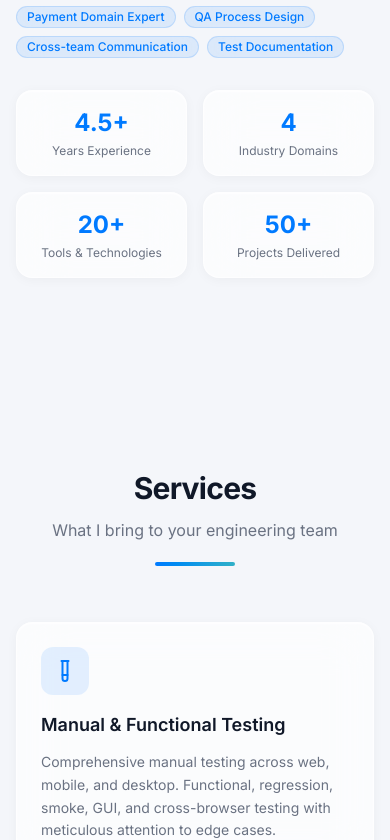
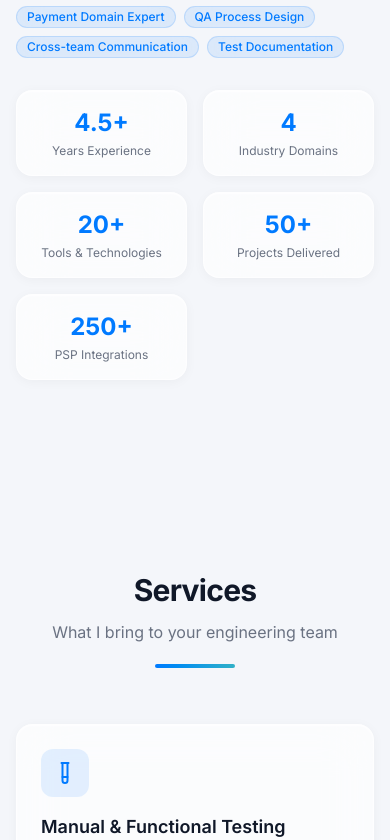
Before and after one commit to nfirstoff/nfirstoff-qa, a React (Vite) app: page / in a window 390 px wide. Shown: the part 1810-2650 px from the top of the page. Built offline with nearby package versions, Linux system fonts and the light colour scheme.

Commit message:
Adjust stats grid and add PSP integrations
Update responsive layout for the About stats grid (change sm:grid-cols-4 -> sm:grid-cols-3 and add md:grid-cols-5) to better handle varying item counts. Add a new stat entry "250+ PSP Integrations" to src/data/profile.js.

```diff
--- a/src/components/sections/About.jsx
+++ b/src/components/sections/About.jsx
@@ -71,7 +71,7 @@ export default function About() {
               </div>
             </div>
 
-            <div className="grid grid-cols-2 gap-4 sm:grid-cols-4">
+            <div className="grid grid-cols-2 gap-4 sm:grid-cols-3 md:grid-cols-5">
               {profile.stats.map((stat, i) => (
                 <StatCard key={stat.label} stat={stat} index={i} />
               ))}
--- a/src/data/profile.js
+++ b/src/data/profile.js
@@ -13,6 +13,7 @@ export const profile = {
     { value: "4", label: "Industry Domains" },
     { value: "20+", label: "Tools & Technologies" },
     { value: "50+", label: "Projects Delivered" },
+    { value: "250+", label: "PSP Integrations" },
   ],
   strengths: [
     "High Ownership",
```
